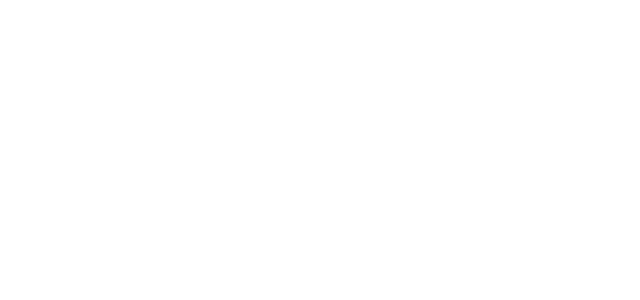
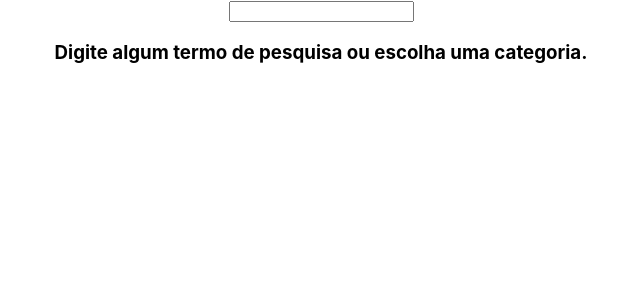
Before and after one commit to tryber/sd-05-block14-project-frontend-online-store-10, a React (Create React App) app: page / in a window 1280 px wide. Shown: the top 300 px of the page, without its empty margins (319-959 px from the left). Built offline with nearby package versions, Linux system fonts and the light colour scheme.

Commit message:
requerimento2

```diff
--- a/src/App.js
+++ b/src/App.js
@@ -1,10 +1,11 @@
 import React from 'react';
 import './App.css';
+import Pesquisa from './components/Pesquisa'
 
 function App() {
   return (
     <div className="App">
-
+      <Pesquisa  />
     </div>
   );
 }
--- /dev/null
+++ b/src/components/Pesquisa.jsx
@@ -0,0 +1,16 @@
+import React from 'react';
+
+class Pesquisa extends React.Component {
+  render (){
+    return (
+      <div>
+        <input type="text"/>
+        <h3 data-testid="home-initial-message">Digite algum termo de pesquisa ou escolha uma categoria.</h3>
+      </div>
+    )
+  }
+}
+
+
+
+export default Pesquisa;
```
